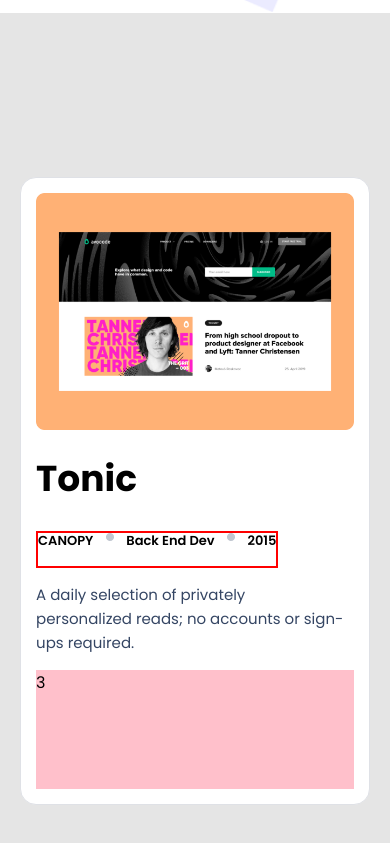
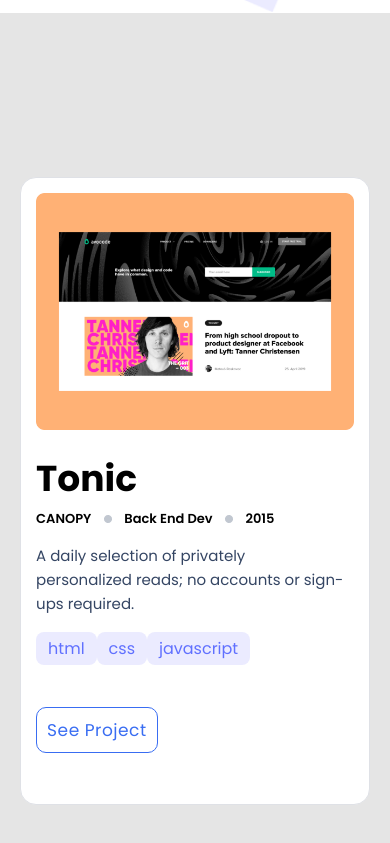
Before and after one commit to frempongdev/Personal-Portfolio, a plain HTML site: page index.html in a window 390 px wide. Shown: the part 677-1520 px from the top of the page. Drawn offline with Linux system fonts and the light colour scheme.

Commit message:
First work page complete with style

```diff
--- a/index.html
+++ b/index.html
@@ -82,14 +82,16 @@
             </div>
               <p class="desc-text">A daily selection of privately <br> personalized reads; no accounts or sign-ups required.</p>
               <div class="work-tech">
-                <p>html</p>
-                <p>css</p>
-                <p>javascript</p>
+                  <ul>
+                    <li>html</li>
+                    <li>css</li>
+                    <li>javascript</li>
+                  </ul>
               </div>
           </div>
         </div>
         <div class="see-work">
-          3
+          <a href="#">See Project</a>
         </div>
       </section>
     </div>
--- a/style.css
+++ b/style.css
@@ -1,6 +1,6 @@
 @media screen and (max-width: 768px) {
   body {
-    background-color: #e5e5E5;;
+    background-color: #e5e5e5;;
     margin-left: 0.1px;
     margin-right: 0.1px;
     font-family: 'Poppins', sans-serif;
@@ -151,11 +151,26 @@
     line-height: 44px;
     justify-self:start;
     margin-top: 25px;
+    margin-bottom: 10px;
   }
 
   .see-work {
-    background-color: pink;
+    display: flex;
   }
+
+  .see-work a {
+    color: #396df2;
+    border: solid #396df2 1px;
+    border-radius: 10px;
+    align-self: center;
+    font-size: 17px;
+    line-height: 24px;
+    font-weight: 500;
+    letter-spacing: 0.03em;
+    padding: 10px;
+    text-decoration: none;
+
+}
 
   .desc-wrapper{
     display: flex;
@@ -166,7 +181,6 @@
 
 
   .dec-details {
-    border:  red solid 2px;
     display: flex;
     align-content: flex-start;
     justify-content: space-between;
@@ -182,6 +196,7 @@
   }
 
   .mobile-dot {
+    margin-top: 4px;
     height: 8px;
   }
 
@@ -190,18 +205,23 @@
     font-size: 15px;
     font-weight: 400;
     line-height: 24px;
+    margin-top: 0.01px;
+    margin-bottom: 0.01px;
   }
 
-  .work-tech {
+
+  .work-tech ul {
     display: flex;
     width: 65%;
     justify-content: space-between;
+    padding-left: 0.01px;
   }
 
-  .work-tech p {
+  .work-tech li {
     background-color: #ebebff;
     border-radius: 8px;
     padding: 4px 12px;
-  }
-
+    list-style: none;
+    color: #6070ff;
+   }
 }
```
